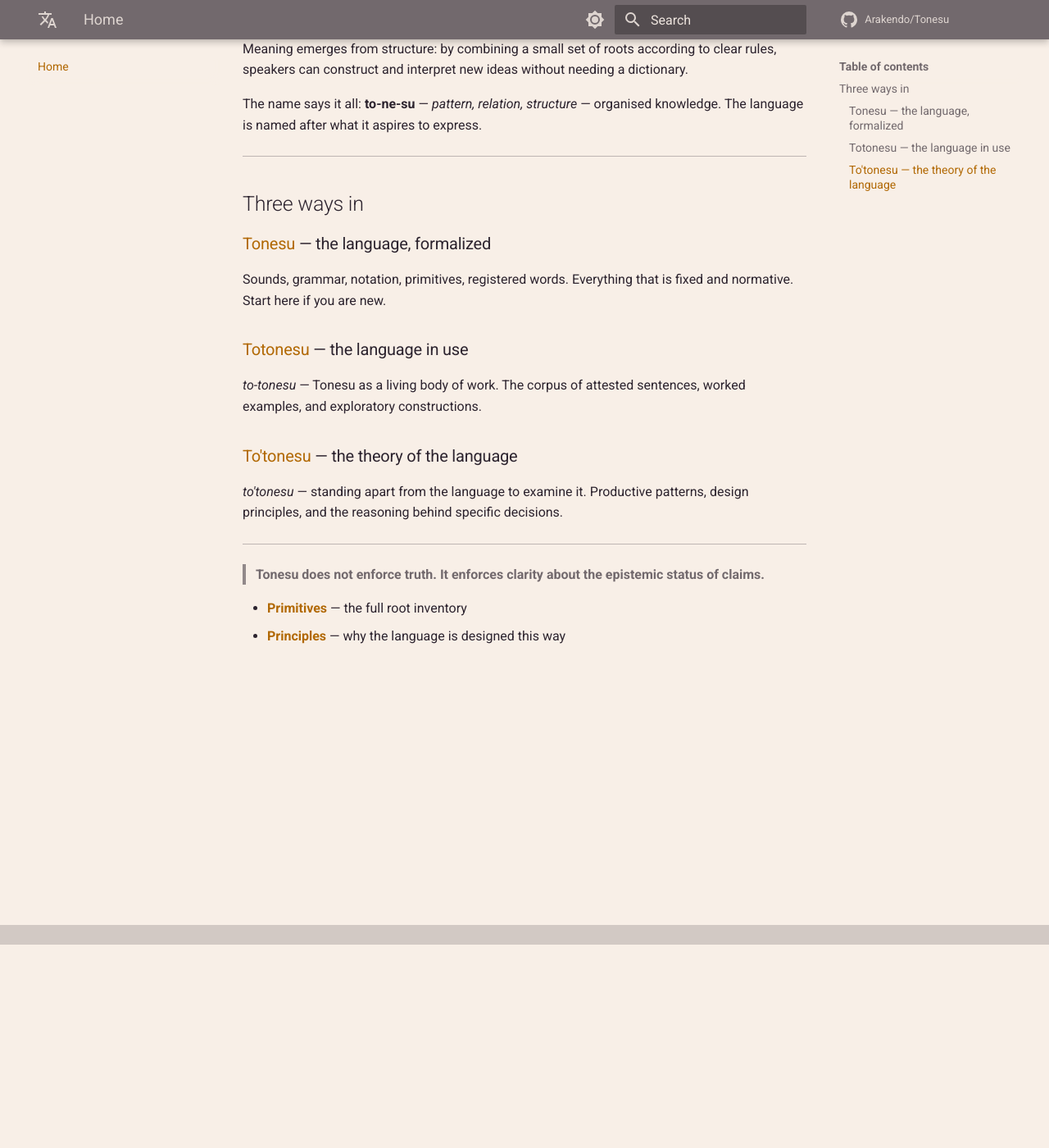
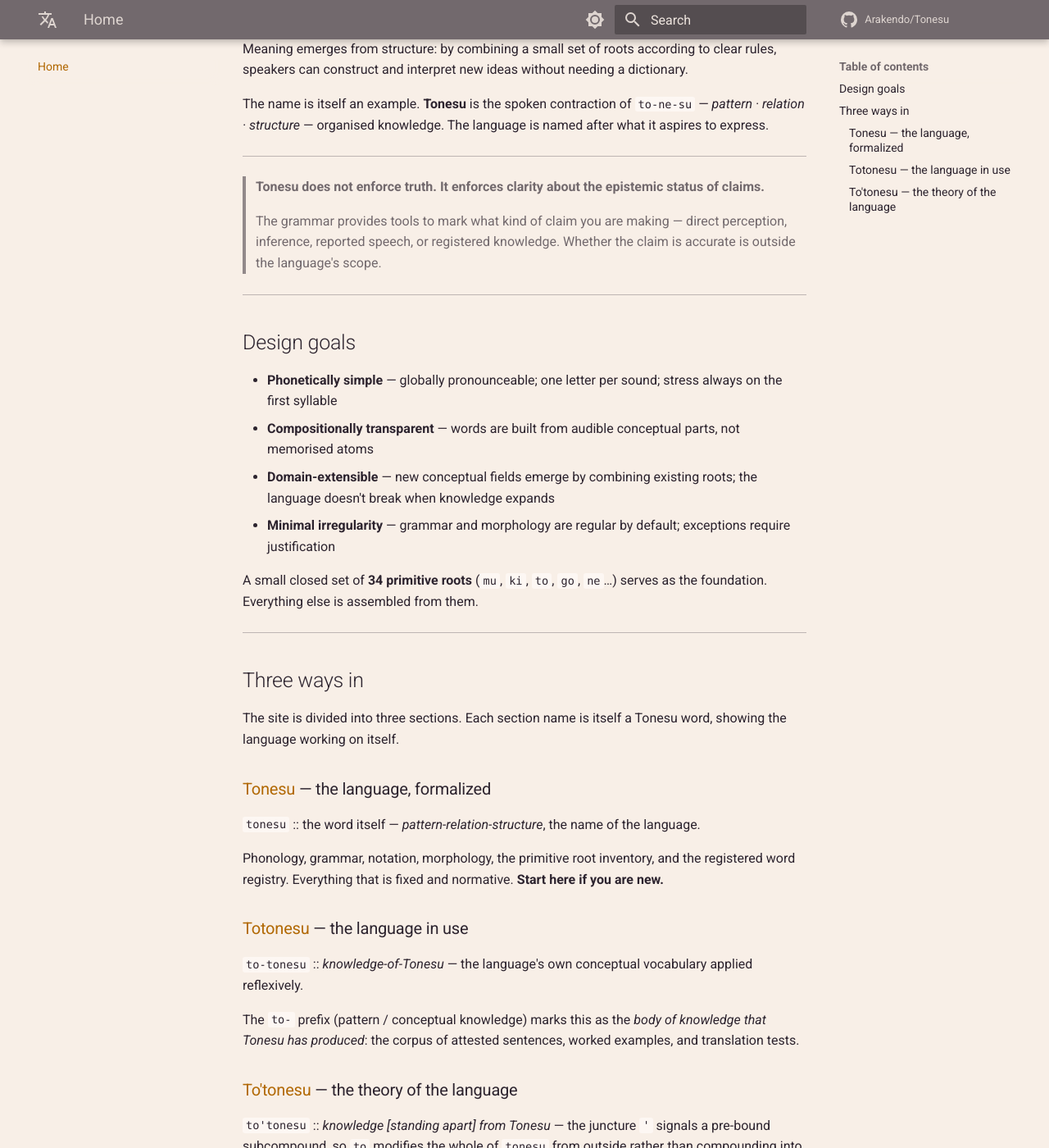
Before and after one commit to Arakendo/Tonesu, an MkDocs documentation site: the page built from www/docs/index.md, in a window 1280 px wide and 1400 px high, scrolled down 248 px. Shown: the whole window at 82% size. Built offline with MkDocs 1.6.1 and Material for MkDocs 9.7.7, drawn with Linux system fonts in a browser that asks for light colours; comment, search, counter and statistics services are not loaded; some of the changed text lies outside the part shown.

Commit message:
Home: expand intro with design goals + section name explanations

```diff
--- a/www/docs/index.md
+++ b/www/docs/index.md
@@ -5,27 +5,52 @@
 Words in Tonesu are built from primitive concepts rather than memorised as arbitrary vocabulary.
 Meaning emerges from structure: by combining a small set of roots according to clear rules, speakers can construct and interpret new ideas without needing a dictionary.
 
-The name says it all: **to-ne-su** — *pattern, relation, structure* — organised knowledge. The language is named after what it aspires to express.
+The name is itself an example. **Tonesu** is the spoken contraction of `to-ne-su` — *pattern · relation · structure* — organised knowledge. The language is named after what it aspires to express.
+
+---
+
+> **Tonesu does not enforce truth. It enforces clarity about the epistemic status of claims.**
+>
+> The grammar provides tools to mark what kind of claim you are making — direct perception, inference, reported speech, or registered knowledge. Whether the claim is accurate is outside the language's scope.
+
+---
+
+## Design goals
+
+- **Phonetically simple** — globally pronounceable; one letter per sound; stress always on the first syllable
+- **Compositionally transparent** — words are built from audible conceptual parts, not memorised atoms
+- **Domain-extensible** — new conceptual fields emerge by combining existing roots; the language doesn't break when knowledge expands
+- **Minimal irregularity** — grammar and morphology are regular by default; exceptions require justification
+
+A small closed set of **34 primitive roots** (`mu`, `ki`, `to`, `go`, `ne`…) serves as the foundation. Everything else is assembled from them.
 
 ---
 
 ## Three ways in
 
+The site is divided into three sections. Each section name is itself a Tonesu word, showing the language working on itself.
+
 ### [Tonesu](tonesu/index.md) — the language, formalized
 
-Sounds, grammar, notation, primitives, registered words. Everything that is fixed and normative. Start here if you are new.
+`tonesu` :: the word itself — *pattern-relation-structure*, the name of the language.
+
+Phonology, grammar, notation, morphology, the primitive root inventory, and the registered word registry. Everything that is fixed and normative. **Start here if you are new.**
 
 ### [Totonesu](totonesu/index.md) — the language in use
 
-*to-tonesu* — Tonesu as a living body of work. The corpus of attested sentences, worked examples, and exploratory constructions.
+`to-tonesu` :: *knowledge-of-Tonesu* — the language's own conceptual vocabulary applied reflexively.
+
+The `to-` prefix (pattern / conceptual knowledge) marks this as the *body of knowledge that Tonesu has produced*: the corpus of attested sentences, worked examples, and translation tests.
 
 ### [To'tonesu](to-tonesu/index.md) — the theory of the language
 
-*to'tonesu* — standing apart from the language to examine it. Productive patterns, design principles, and the reasoning behind specific decisions.
+`to'tonesu` :: *knowledge [standing apart] from Tonesu* — the juncture `'` signals a pre-bound subcompound, so `to` modifies the whole of `tonesu` from outside rather than compounding into it.
+
+The `'` juncture marks a structural break: this section steps back from the language to examine it — productive patterns, design principles, and the reasoning behind specific decisions.
 
 ---
 
-> **Tonesu does not enforce truth. It enforces clarity about the epistemic status of claims.**
-
-- **[Primitives](tonesu/primitives.md)** — the full root inventory
+- **[Primitives](tonesu/primitives.md)** — the full 34-root inventory
+- **[Grammar](tonesu/grammar.md)** — particles, sentence structure, word order
 - **[Principles](to-tonesu/principles.md)** — why the language is designed this way
+- **[Corpus](totonesu/corpus/sentences.md)** — attested sentences
```
